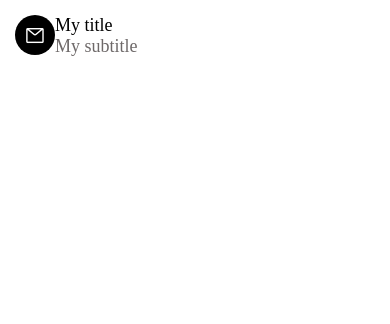
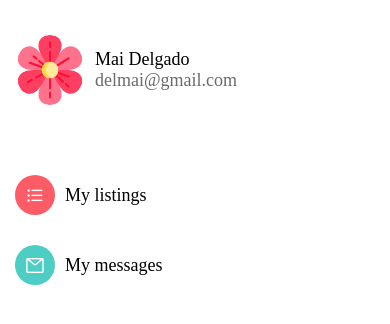
Before and after one commit to miaplesyrup/React_Native_scratch, a React Native app in the folder ScratchReactNative/: screen / in a window 390 px wide. Shown: the top 324 px of the page. Built offline with nearby package versions, Linux system fonts and the light colour scheme.

Commit message:
account screen

```diff
--- a/ScratchReactNative/App.tsx
+++ b/ScratchReactNative/App.tsx
@@ -6,19 +6,11 @@
  */
 
 import React from 'react';
-import Screen from './app/screens/Screen';
-import ListItem from './app/components/ListItem';
-import Icon from './app/components/Icon';
+import AccountScreen from './app/screens/AccountScreen';
 
 function App(): JSX.Element {
   return (
-    <Screen>
-      <ListItem
-        title="My title"
-        subTitle="My subtitle"
-        ImageComponent={<Icon name='mail' />}
-      />
-    </Screen>
+    <AccountScreen />
   );
 }
 
--- a/ScratchReactNative/app/components/ListItem.js
+++ b/ScratchReactNative/app/components/ListItem.js
@@ -11,9 +11,9 @@
             <View style={styles.container}>
                 {ImageComponent}
                 {image && <Image style={styles.image} source={image} />}
-                <View>
+                <View style={styles.detailsContainer}>
                     <AppText style={styles.title}>{title}</AppText>
-                    <AppText style={styles.subTitle}>{subTitle}</AppText>
+                    {subTitle && <AppText style={styles.subTitle}>{subTitle}</AppText>}
                 </View>
             </View>
         </TouchableHighlight>
@@ -25,11 +25,14 @@
         flexDirection: "row",
         padding: 15,
     },
+    detailsContainer: {
+        marginLeft: 10,
+        justifyContent: 'center',
+    },
     image: {
         width: 70,
         height: 70,
         borderRadius: 35,
-        marginRight: 16,
     },
     subTitle: {
         color: colors.medium
--- /dev/null
+++ b/ScratchReactNative/app/screens/AccountScreen.js
@@ -0,0 +1,59 @@
+import React from 'react';
+import ListItem from '../components/ListItem';
+import Screen from './Screen';
+import { StyleSheet, View, FlatList } from 'react-native'
+import colors from '../config/colors';
+import Icon from '../components/Icon';
+
+
+const menuItems =[
+    {title: "My listings",
+    icon: {
+        name:'bars',
+        backgroundColor: colors.primary
+    }
+    },
+    {title: "My messages",
+    icon: {
+        name:'mail',
+        backgroundColor: colors.secondary
+    }
+    },
+]
+
+function AccountScreen(props) {
+    return (
+        <Screen>
+            <View style={styles.container}>
+                <ListItem
+                    title="Mai Delgado"
+                    subTitle="delmai@gmail.com"
+                    image={require('../assets/flower.png')}/>
+            </View>
+            <View style={styles.container}>
+                <FlatList
+                   data={menuItems}
+                   keyExtractor={menuItem => menuItem.title}
+                   renderItem={({item}) =>
+                        <ListItem
+                            title={item.title}
+                            ImageComponent={
+                                <Icon
+                                    name={item.icon.name}
+                                    backgroundColor={item.icon.backgroundColor}
+                                />
+                                }
+                        />
+                        }
+                />
+            </View>
+        </Screen>
+    );
+}
+
+const styles = StyleSheet.create({
+    container: {
+        marginVertical: 20,
+    }
+})
+export default AccountScreen;
```
